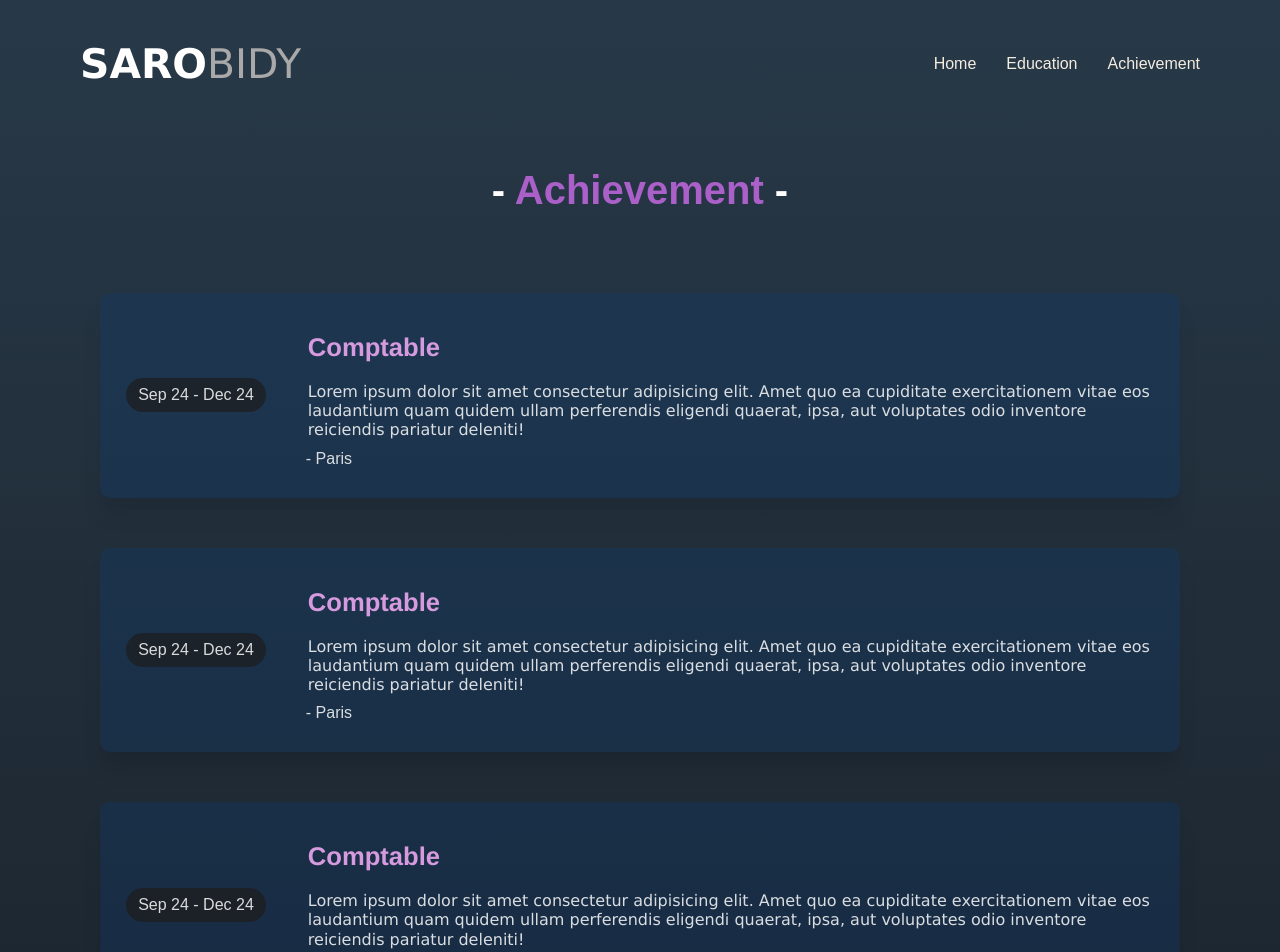
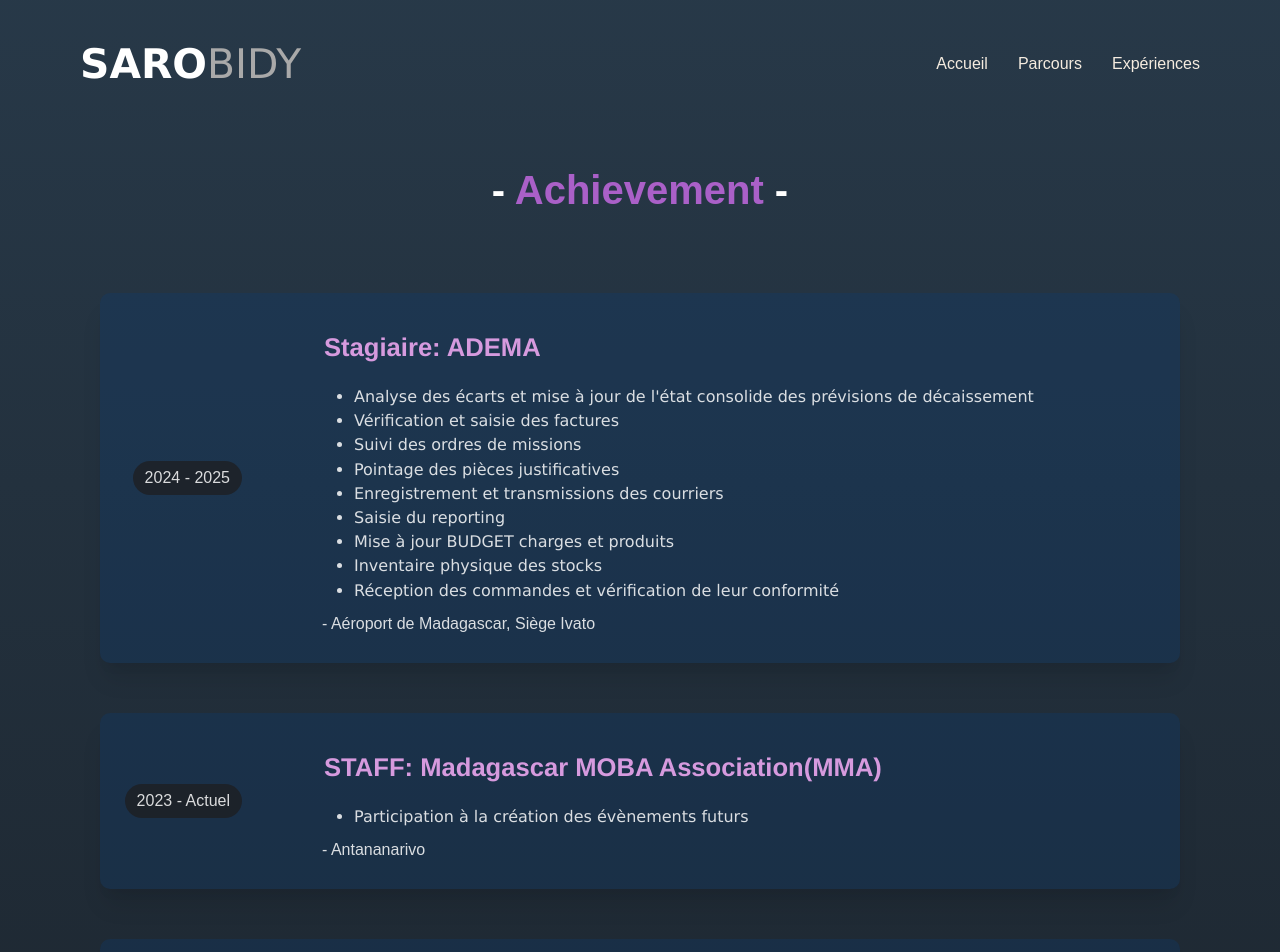
Before and after one commit to NomenyMitia4/miyoportfolio, a Next.js app: page /achievement in a window 1280 px wide. Shown: the top 952 px of the page. Built offline with nearby package versions, Linux system fonts and the light colour scheme.

Commit message:
content first upload

```diff
--- a/src/app/components/about/about.module.css
+++ b/src/app/components/about/about.module.css
@@ -62,7 +62,7 @@
 
 .content .skill
 {
-    border: 1px ridge rgba(77, 73, 73, 0.693);
+    border: 1px ridge rgba(77, 73, 73, 0.805);
     padding: 5px 12px;
     border-radius: 25px;
 }
--- a/src/app/components/experience/experience.module.css
+++ b/src/app/components/experience/experience.module.css
@@ -1,15 +1,31 @@
 .experience
 {
+    position: relative;
     display: flex;
-    justify-content: center;
+    justify-content: flex-end;
     align-items: center;
     flex-wrap: wrap;
-    gap: 40px;
+    gap: 80px;
     padding: 30px 10px;
     margin: 50px 100px;
     background-color: rgba(13, 60, 114, 0.29);
     border-radius: 10px;
     box-shadow: rgba(0, 0, 0, 0.1) 0px 20px 25px -5px, rgba(0, 0, 0, 0.04) 0px 10px 10px -5px;
+}
+
+.content
+{
+      width: 100%;
+}
+
+.details
+{
+    margin-left: 30px;
+}
+
+.details ul li
+{
+    margin: 5px 0px;
 }
 
 .date
@@ -75,5 +91,6 @@
         font-size: 1em;
         text-align: justify;
         line-height: 1.5em;
+        margin-left: 0;
     }
 }
--- a/src/app/components/experience/experience.tsx
+++ b/src/app/components/experience/experience.tsx
@@ -5,51 +5,67 @@ const Experience = () =>{
         <>
             <div className={style.experience}>
                 <div className={style.date}>
-                    <p>Sep 24 - Dec 24</p>
+                    <p>2024 - 2025</p>
                 </div>
                 <div className={style.content}>
                     <div className={style.title}>
-                        <p>Comptable</p>
+                        <p>Stagiaire: ADEMA</p>
                     </div>
                     <div className={style.details}>
-                        <p>Lorem ipsum dolor sit amet consectetur adipisicing elit. Amet quo ea cupiditate exercitationem vitae eos laudantium quam quidem ullam perferendis eligendi quaerat, ipsa, aut voluptates odio inventore reiciendis pariatur deleniti!</p>
+                        <ul>
+                            <li><p>Analyse des écarts et mise à jour de l&apos;état consolide des prévisions de décaissement</p></li>
+                            <li><p>Vérification et saisie des factures</p></li>
+                            <li><p>Suivi des ordres de missions</p></li>
+                            <li><p>Pointage des pièces justificatives</p></li>
+                            <li><p>Enregistrement et transmissions des courriers</p></li>
+                            <li><p>Saisie du reporting</p></li>
+                            <li><p>Mise à jour BUDGET charges et produits</p></li>
+                            <li><p>Inventaire physique des stocks</p></li>
+                            <li><p>Réception des commandes et vérification de leur conformité</p></li>
+                        </ul>
                     </div>
                     <div className={style.place}>
-                        <p><span className={style.tiret}>- </span>Paris</p>
+                        <p><span className={style.tiret}>- </span>Aéroport de Madagascar, Siège Ivato</p>
                     </div>
                 </div>
             </div>
 
             <div className={style.experience}>
                 <div className={style.date}>
-                    <p>Sep 24 - Dec 24</p>
+                    <p>2023 - Actuel</p>
                 </div>
                 <div className={style.content}>
                     <div className={style.title}>
-                        <p>Comptable</p>
+                        <p>STAFF: Madagascar MOBA Association(MMA)</p>
                     </div>
                     <div className={style.details}>
-                        <p>Lorem ipsum dolor sit amet consectetur adipisicing elit. Amet quo ea cupiditate exercitationem vitae eos laudantium quam quidem ullam perferendis eligendi quaerat, ipsa, aut voluptates odio inventore reiciendis pariatur deleniti!</p>
+                        <ul>
+                            <li><p>Participation à la création des évènements futurs</p></li>
+                        </ul>
                     </div>
                     <div className={style.place}>
-                        <p><span className={style.tiret}>- </span>Paris</p>
+                        <p><span className={style.tiret}>- </span>Antananarivo</p>
                     </div>
                 </div>
             </div>
 
             <div className={style.experience}>
                 <div className={style.date}>
-                    <p>Sep 24 - Dec 24</p>
+                    <p>2022 - 2023</p>
                 </div>
                 <div className={style.content}>
                     <div className={style.title}>
-                        <p>Comptable</p>
+                        <p>Stagiaire: Caisse d&apos;Epargne de Madagascar</p>
                     </div>
                     <div className={style.details}>
-                        <p>Lorem ipsum dolor sit amet consectetur adipisicing elit. Amet quo ea cupiditate exercitationem vitae eos laudantium quam quidem ullam perferendis eligendi quaerat, ipsa, aut voluptates odio inventore reiciendis pariatur deleniti!</p>
+                        <ul>
+                            <li><p>Contrôle des dossiers d&apos;ouverture de compte</p></li>
+                            <li><p>Mise à jour livret des clients et suivi</p></li>
+                            <li><p>Contrôle des opérations de guichets avec le logiciel CGB</p></li>
+                        </ul>
                     </div>
                     <div className={style.place}>
-                        <p><span className={style.tiret}>- </span>Paris</p>
+                        <p><span className={style.tiret}>- </span>Caisse d&apos;Epargne de Madagascar, Agence Analamahitsy</p>
                     </div>
                 </div>
             </div>
--- a/src/app/components/menu/menu.tsx
+++ b/src/app/components/menu/menu.tsx
@@ -10,9 +10,9 @@ const Menu = () =>{
                 </div>
                 <div className={style.menu_items}>
                     <div className={style.items}>
-                        <Link href={"/"}>Home</Link>
-                        <Link href={"/"}>Education</Link>
-                        <Link href={"/achievement"}>Achievement</Link>
+                        <Link href={"/"}>Accueil</Link>
+                        <Link href={"/"}>Parcours</Link>
+                        <Link href={"/achievement"}>Expériences</Link>
                     </div>
                 </div>
             </div>
```
Also changed, not shown: src/app/page.tsx (+4 -4 lines).
